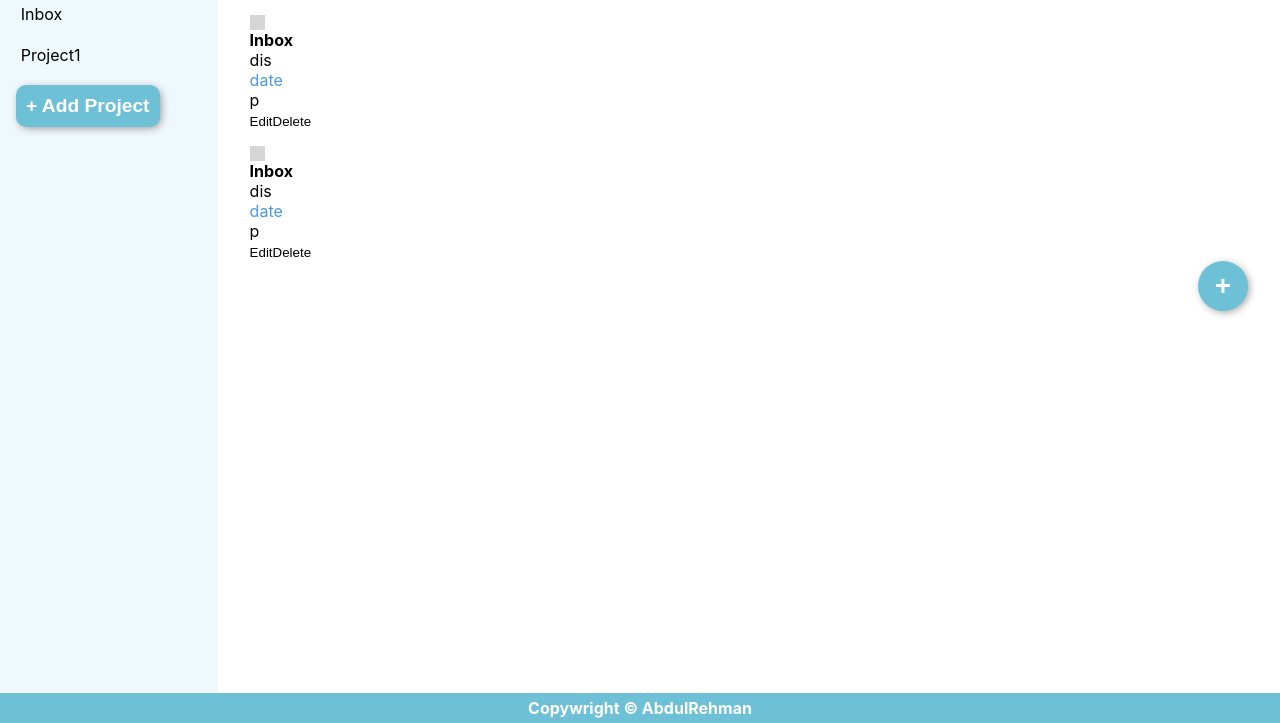
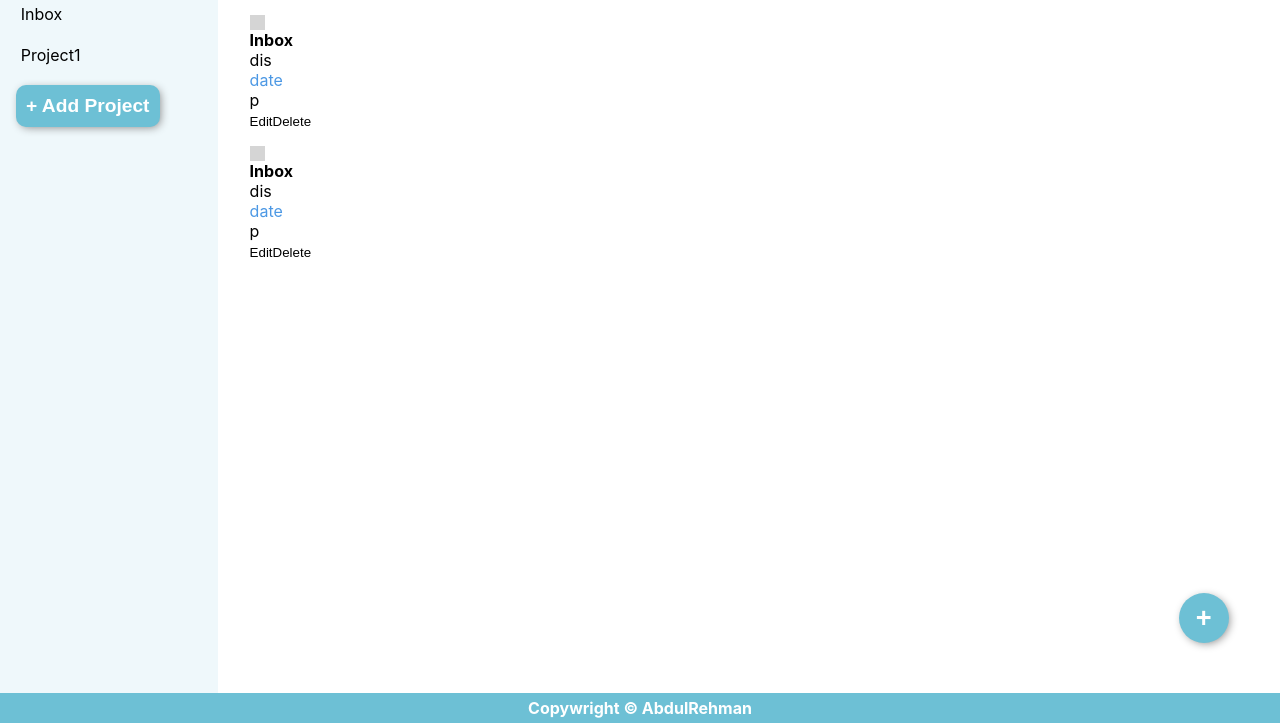
Before and after one commit to AbdulRehman164/Todo, a plain HTML site: page index.html in a window 1280 px wide. Shown: the part 77-800 px from the top of the page. Drawn offline with Linux system fonts and the light colour scheme; a web font is replaced by a local one.

Commit message:
fixed the addtodo button

```diff
--- a/style.css
+++ b/style.css
@@ -460,10 +460,9 @@ label[for='high'] {
 
 /* MAIN todos */
 .addTodo {
-  position: sticky;
+  position: fixed;
   bottom: 10%;
-  /* right: 4%; */
-  float: right;
+  right: 4%;
   border: none;
   outline: none;
   background-color: var(--first-background);
```
